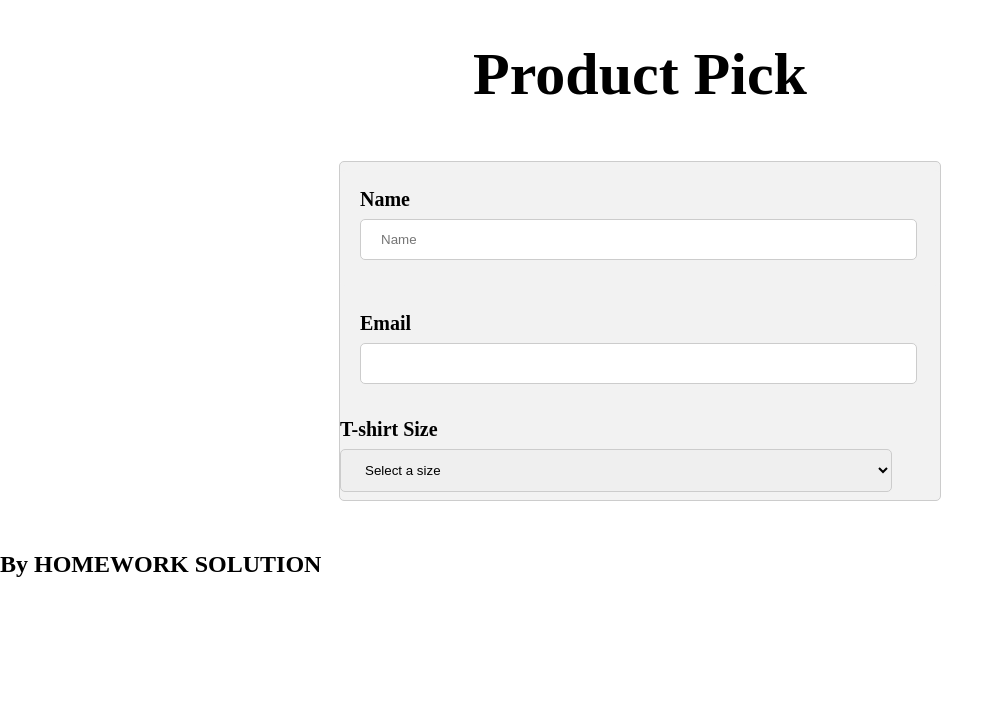
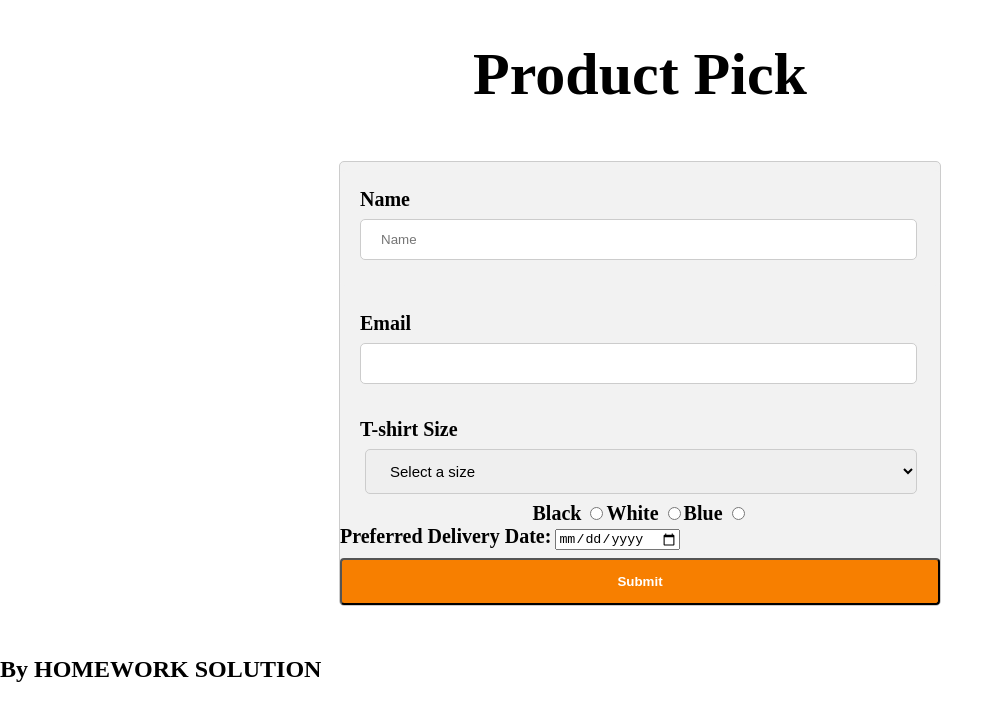
Before and after one commit to JordyMu/Forms-Controls, a plain HTML site: page index.html in a window 1280 px wide. Shown: the whole page, without its empty margins (0-1002 px from the left). Drawn offline with Linux system fonts and the light colour scheme.

Commit message:
I added deliveryDate  div

```diff
--- a/index.html
+++ b/index.html
@@ -36,6 +36,28 @@
       <option value="XXL">XXL</option>
       </select>
      </div>
+     <div class="radio">
+      <div>
+      <label for="black">Black</label>
+      <input type="radio" name="color" id="black" value="black">
+      </div>
+      <div>
+      <label for="white">White</label>
+      <input type="radio" name="color" id="white" value="white">
+      </div>
+      <div>
+      <label for="blue">Blue</label>
+      <input type="radio" name="color" id="blue" value="blue">
+      </div>
+      </div>
+
+      <div>
+        <label for="deliveryDate">Preferred Delivery Date:</label>
+        <input type="date" id="deliveryDate" name="deliveryDate" required min="" max="" placeholder="Select a delivery date">
+      </div>
+
+
+      <button type="submit">Submit</button>
   </form>
 
   </main>
--- a/styles.css
+++ b/styles.css
@@ -49,3 +49,38 @@ label{
     margin: 8px 0;
     background: #f2f2f2;
 }
+ /*
+/* T-shirt size */
+.tshirt{
+    display: flex;
+    justify-content: left;
+    padding-left: 20px;
+}
+#size{
+    display: center;
+    justify-content: center;
+    font-size: 15px;
+    font-weight: 700px;
+    margin-left:25px;
+}
+/*  T-Shirt color */
+.radio{
+    display: flex;
+    justify-content: center;
+}
+
+/* Button */
+button{
+    width: 100%;
+    color: white;
+    font-weight: bold;
+    border-radius: 4px;
+    background:#F77F00;
+    margin: 8px 0 0;
+    padding: 14px 20px;
+    cursor: pointer;
+
+}
+button:hover{
+    background-color: #eda667
+}
```
